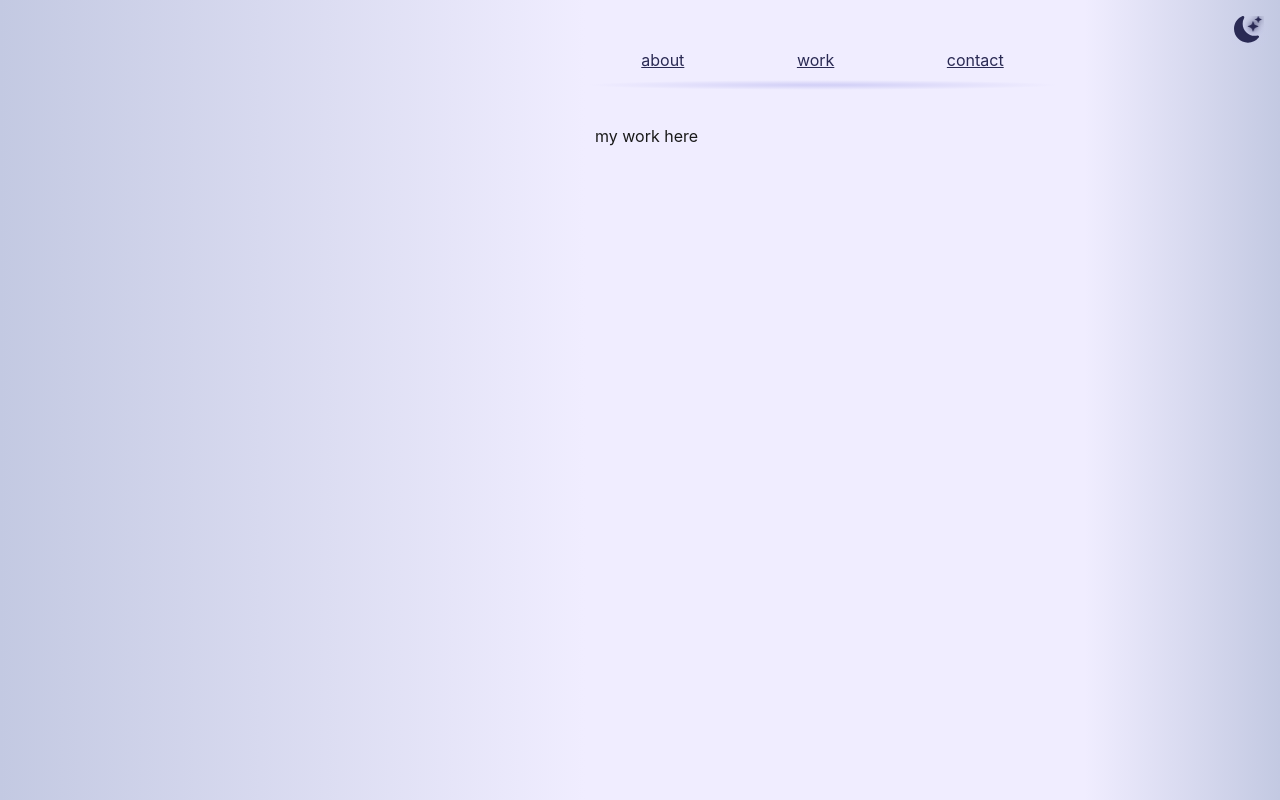
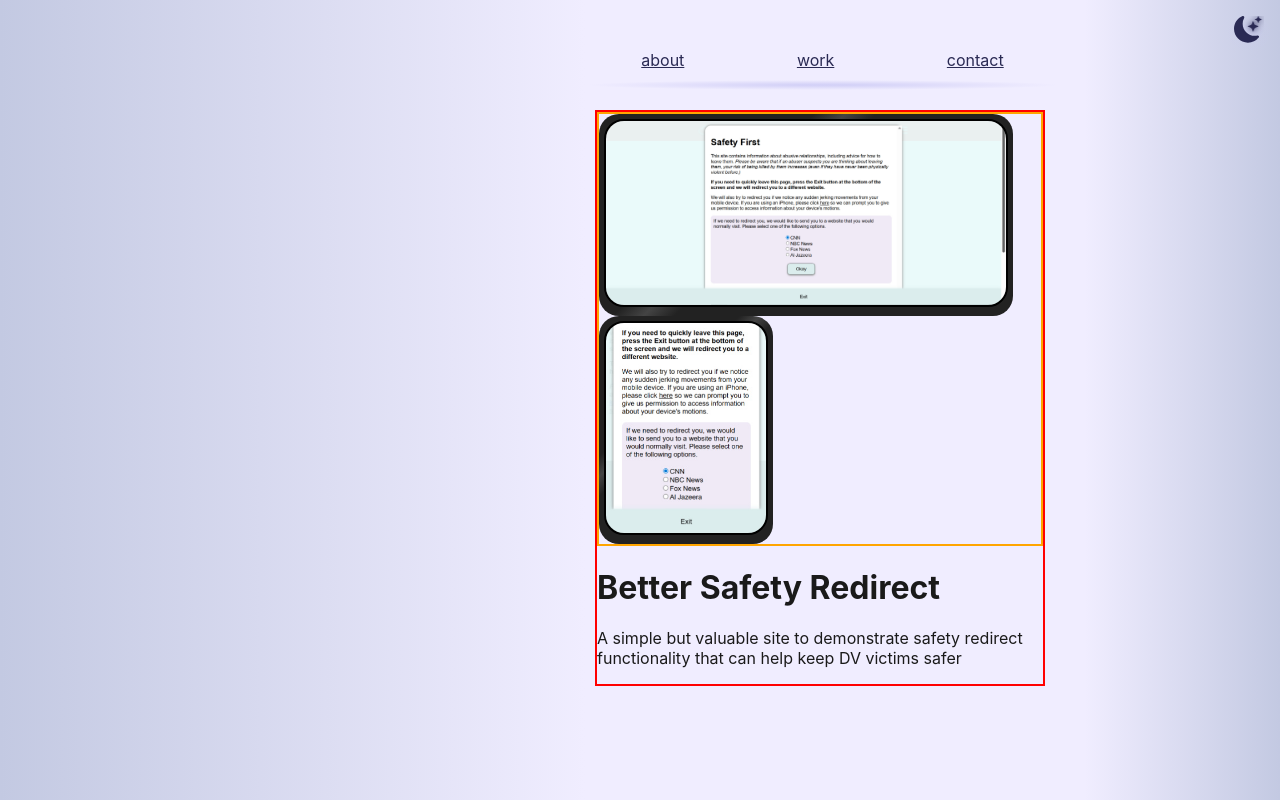
Before and after one commit to Joannamcregan/portfolio, a React (Create React App) app: page / in a window 1280 px wide. Shown: the top 800 px of the page. Built offline with nearby package versions, Linux system fonts and the light colour scheme.

Commit message:
still grinding

```diff
--- a/src/App.css
+++ b/src/App.css
@@ -99,3 +99,36 @@ button.modeButton{
 a, a:visited{
   color: var(--accent);
 }
+.project-section{
+  border: solid red 2px;
+}
+.screen-group{
+  border: solid orange 2px;
+  position: relative;
+}
+.project-section div.fullscreen, .project-section div.smallscreen{
+  height: fit-content;
+  width: fit-content;
+  padding: 5px;
+  border-radius: 20px;
+  background-image: linear-gradient(135deg, #222 35%, #444 40%, #222 45%)
+}
+.project-section div.fullscreen img{
+  width: 400px;
+  height: auto;
+  border-radius: 20px;
+  border: solid black 2px;
+}
+.project-section div.smallscreen img{
+  width: 160px;
+  border-radius: 20px;
+  border: solid black 2px;
+}
+@media screen and (max-width: 550px) {
+  .project-section div.fullscreen img{
+  width: 300px;
+}
+.project-section div.smallscreen img{
+  width: 120px;
+}
+}
--- a/src/components/Home.js
+++ b/src/components/Home.js
@@ -1,13 +1,12 @@
 import React, { useState } from "react";
 import { Link } from "react-router-dom";
 import {Page} from "./Page";
+import {ProjectOverview} from "./ProjectOverview";
 
 export function Home(props) {
   return (
     <Page title="Work">
-      <>
-        <p>my work here</p>
-      </>
+      <ProjectOverview projectTitle="Better Safety Redirect" projectDescription="A simple but valuable site to demonstrate safety redirect functionality that can help keep DV victims safer" fullscreen="./img/safetyRedirectMainFull.jpg" fullscreen_alt="a screenshot on a desktop" smallscreen="./img/safetyRedirectMainSmall.jpg" smallscreen_alt="a screenshot on a mobile screen" />
     </Page>
   );
 }
--- /dev/null
+++ b/src/components/ProjectOverview.js
@@ -0,0 +1,16 @@
+import React, { useEffect} from "react";
+
+export const ProjectOverview = (props) => {
+    return <div className="project-section">
+        <div className="screen-group">
+            <div  className="fullscreen">
+                <img src={props.fullscreen} alt={props.fullscreen_alt} />
+            </div>
+            <div  className="smallscreen">
+                <img src={props.smallscreen} alt={props.smallscreen} />
+            </div>
+        </div>
+        <h1>{props.projectTitle}</h1>
+        <p>{props.projectDescription}</p>
+    </div>;
+}
```
Also changed, not shown: public/img/safetyRedirectMainFull.jpg (added), public/img/safetyRedirectMainSmall.jpg (added).
